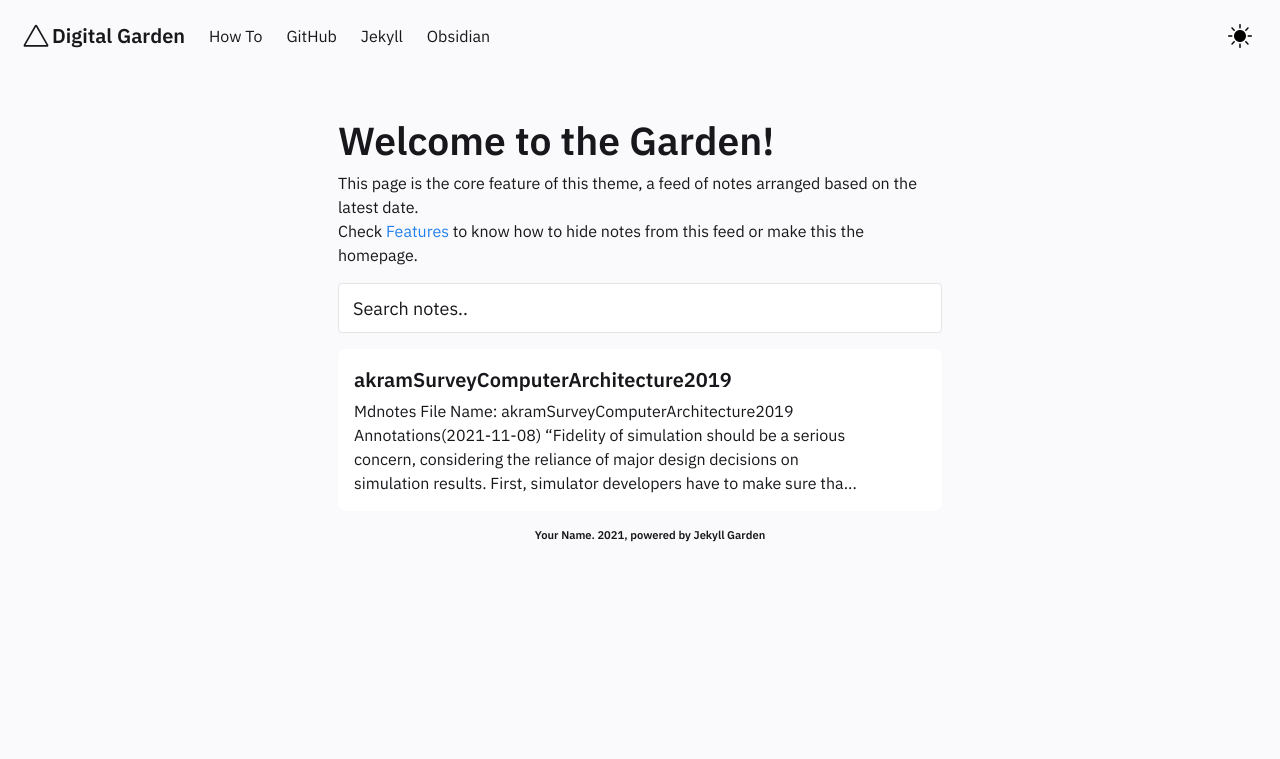
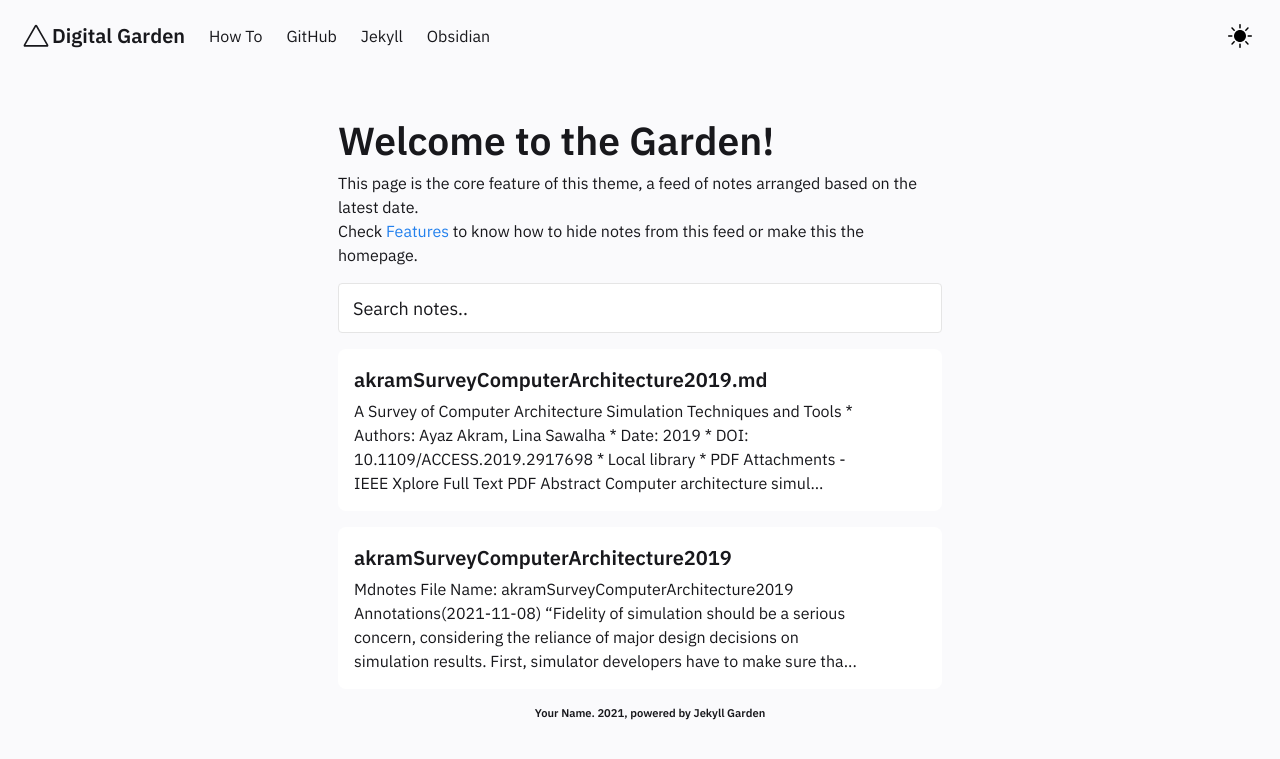
Before and after one commit to JakeFlasher/jakeflasher.github.io, a Jekyll site: the page built from pages/notes.md, in a window 1280 px wide. Shown: the top 759 px of the page. Built offline with Jekyll 4.4.1, drawn with Linux system fonts in a browser that asks for light colours; a file with an impossible date is left out.

Commit message:
Update akramSurveyComputerArchitecture2019.md

```diff
--- a/_notes/Public/akramSurveyComputerArchitecture2019.md
+++ b/_notes/Public/akramSurveyComputerArchitecture2019.md
@@ -1,7 +1,7 @@
 ---
-title:
+title: "akramSurveyComputerArchitecture2019.md"
 notetype: feed
-date:
+date: 09-11-2021
 type: Article
 alias: akramSurveyComputerArchitecture2019
 tags: Computer architecture,Computational modeling,validation,Tools,Object oriented modeling,Timing,Microarchitecture,Adaptation models,×86 simulators,Computer architecture simulators,simulation techniques,simulators evaluation
```
